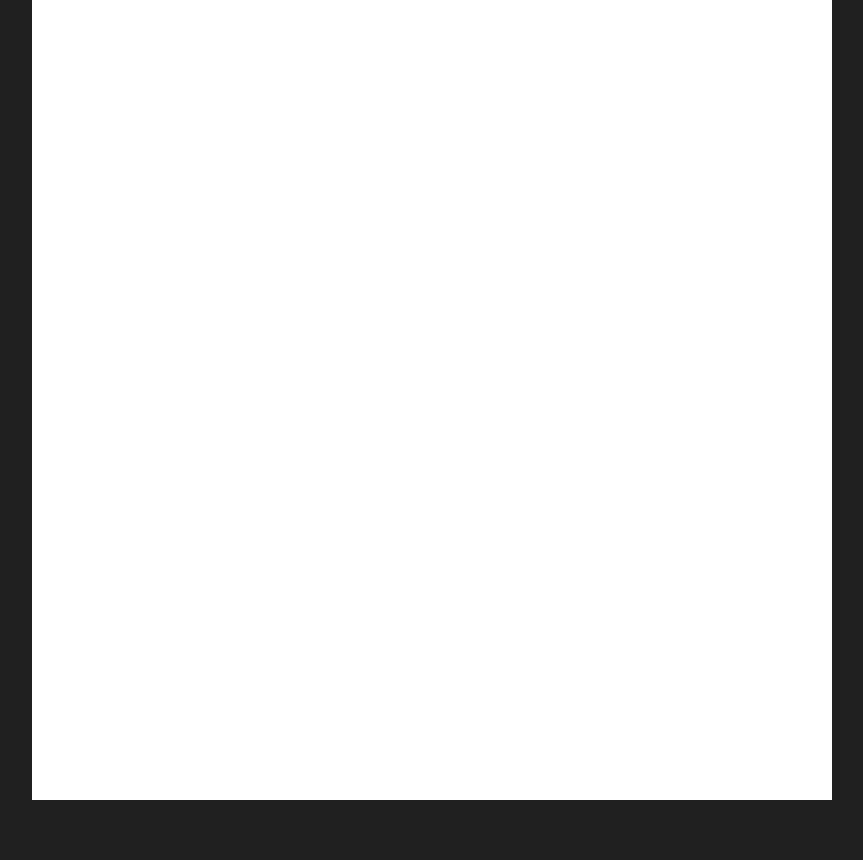
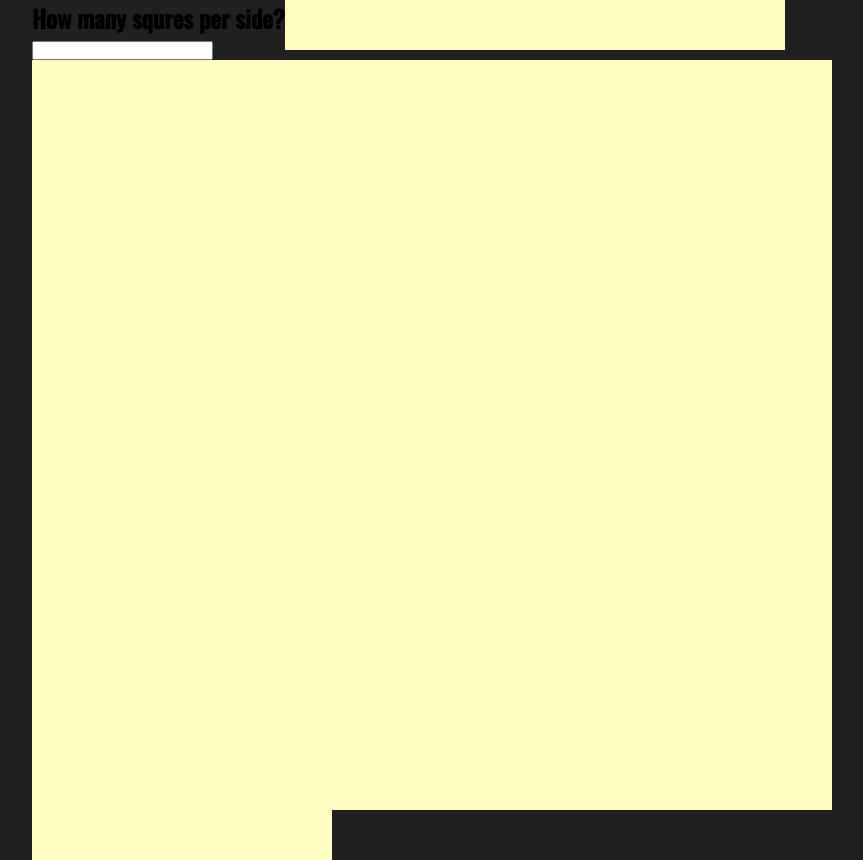
Before and after one commit to Rudens06/Etch-a-Sketch, a plain HTML site: page index.html in a window 1280 px wide. Shown: the whole page, without its empty margins (208-1071 px from the left). Before the commit the page ends 800 px from the top, so only its background shows below. Drawn offline with nearby package versions, Linux system fonts and the light colour scheme.

Commit message:
transfer side creation to js

```diff
--- a/css/style.css
+++ b/css/style.css
@@ -1,8 +1,5 @@
 @import url('https://fonts.googleapis.com/css2?family=Oswald:wght@300;400;500&display=swap');
 
-:root {
-    --side: 16;
-}
 
 *{
     padding: 0;
@@ -25,12 +22,10 @@ body {
 }
 
 .square-div{
-    height: calc(100vh / var(--side));
-    width: calc(100vh / var(--side));
-    background-color: rgb(255, 255, 255);
+    background-color: rgb(255, 252, 193);
     transition: all 0.1s;
 }
 
 .square-div:hover{
-    background-color: rgb(98, 23, 23);
+    background-color: rgb(184, 84, 84);
 }
--- a/index.html
+++ b/index.html
@@ -10,7 +10,10 @@
 </head>
 <body>
     <div id="container" class="container">
-
+        <div id="box-count-popup" class="popup">
+            <h2>How many squres per side?</h2>
+            <input id="number-input" type="number">
+        </div>
     </div>
 </body>
 </html>
--- a/js/app.js
+++ b/js/app.js
@@ -2,9 +2,11 @@ document.addEventListener("DOMContentLoaded", function(){
     var container = document.getElementById("container");
     var side = 16;
 
-    for (i=0; i<side*side; i++) {
+    for (let i=0; i<side*side; i++) {
         let div = document.createElement("div");
         div.classList.add("square-div");
+        div.style.height = `calc(100vh/${side})`
+        div.style.width = `calc(100vh/${side})`
         container.appendChild(div);
     }
 });
```
